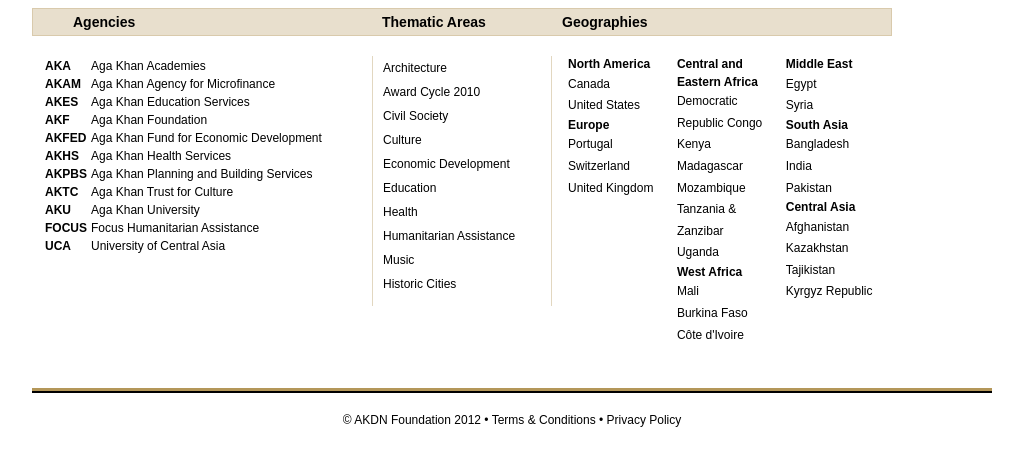
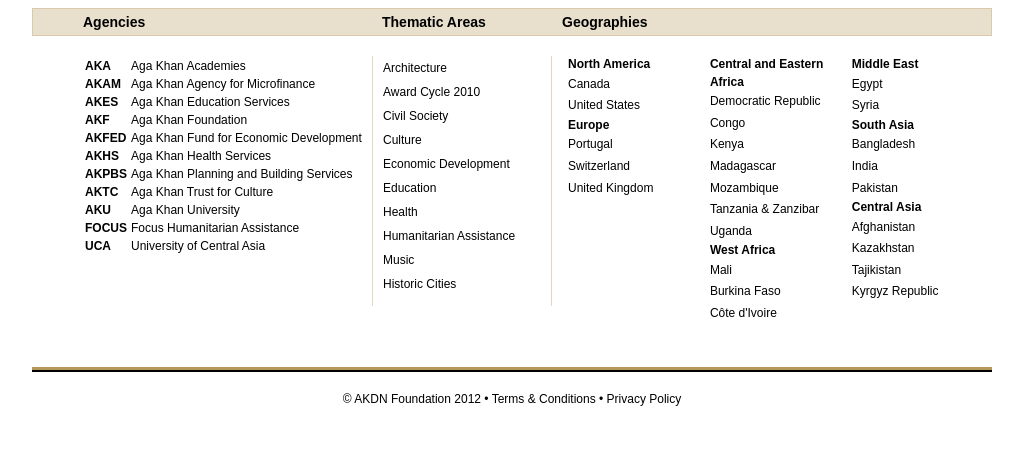
Before and after one commit to scolin22/scolin22.github.io, a plain HTML site: page Broke/test-page.html in a window 1280 px wide. Shown: the part 88-554 px from the top of the page, without its empty margins (128-1151 px from the left). Drawn offline with nearby package versions, Linux system fonts and the light colour scheme.

Commit message:
checking bar width

```diff
--- a/Broke/test-page.html
+++ b/Broke/test-page.html
@@ -2,7 +2,7 @@
 <html>
   <head>
     <meta charset="utf-8" />
-    <link href="sma.css" rel="stylesheet"/>
+    <link href="style.css" rel="stylesheet"/>
     <script src="http://ajax.googleapis.com/ajax/libs/jquery/1.7/jquery.min.js"></script>
     <script src="script.js"></script>
     <script src="respond.src.js"></script>
```
